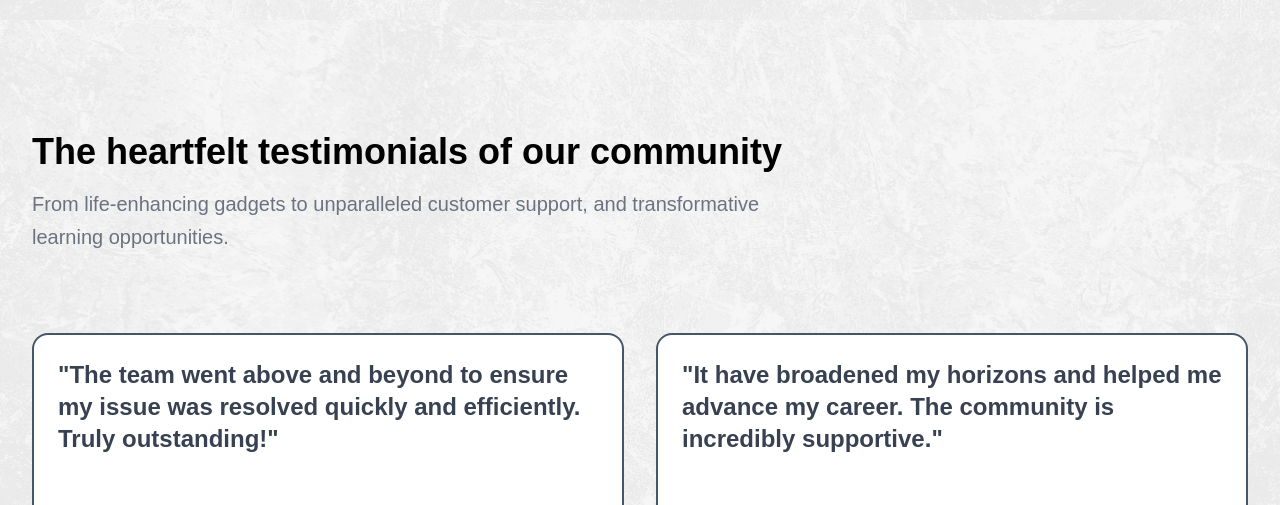
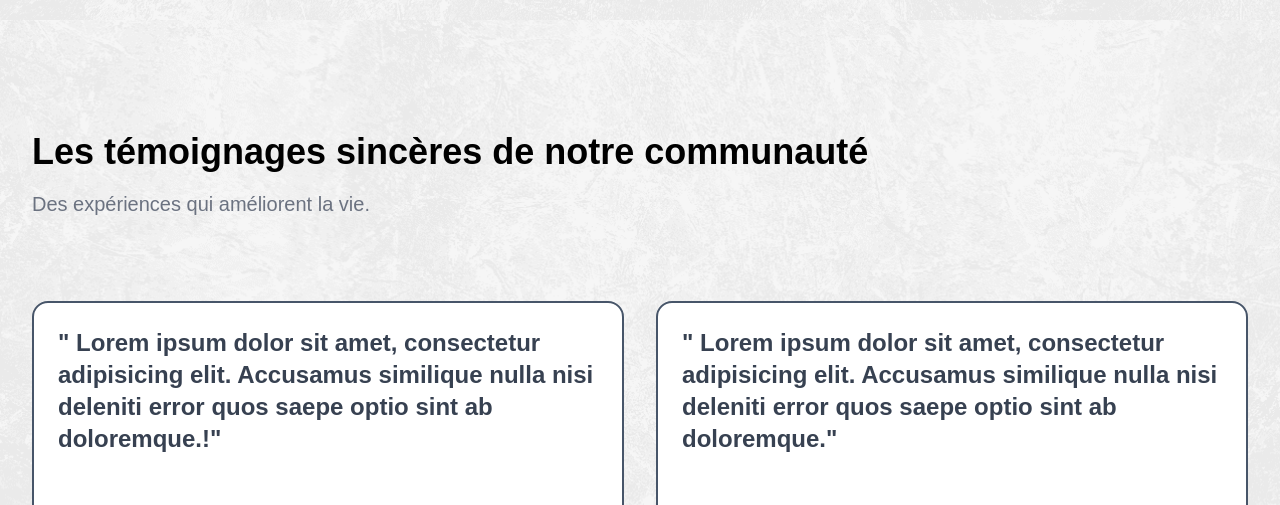
Before and after one commit to Jsendz/harrisonweb, a React (Vite) app: page / in a window 1280 px wide. Shown: the part 1580-2085 px from the top of the page. Built offline with nearby package versions, Linux system fonts and the light colour scheme; a web font is replaced by a local one; what tailwindcss-animated would draw is missing.

Commit message:
harrisonweb

```diff
--- a/src/component/Testimonials.jsx
+++ b/src/component/Testimonials.jsx
@@ -34,17 +34,19 @@ import {
     );
   }
 
+
+
   const testimonials = [
     {
       title:
-        "The team went above and beyond to ensure my issue was resolved quickly and efficiently. Truly outstanding!",
+        " Lorem ipsum dolor sit amet, consectetur adipisicing elit. Accusamus similique nulla nisi deleniti error quos saepe optio sint ab doloremque.!",
       client: "Jessica Devis",
       clientInfo: "Full Stack Developer @Netflix",
       img: "/image/netflix.svg",
     },
     {
       title:
-        "It have broadened my horizons and helped me advance my career. The community is incredibly supportive.",
+        " Lorem ipsum dolor sit amet, consectetur adipisicing elit. Accusamus similique nulla nisi deleniti error quos saepe optio sint ab doloremque.",
       client: "Marcell Glock",
       clientInfo: "Graphic Designer, @Coinbase",
       img: "https://www.material-tailwind.com/image/Logo-coinbase.svg",
@@ -60,14 +62,13 @@ import {
             color="blue-gray"
             className="mb-4 !text-2xl lg:!text-4xl font-loos"
           >
-            The heartfelt testimonials of our community
+            Les témoignages sincères de notre communauté
           </Typography>
           <Typography
             variant="lead"
             className="max-w-3xl !text-gray-500 mb-10 lg:mb-20 font-loos"
           >
-            From life-enhancing gadgets to unparalleled customer support, and
-            transformative learning opportunities.
+            Des expériences qui améliorent la vie.
           </Typography>
           <div className="grid gap-8 grid-cols-1 lg:grid-cols-2">
             {testimonials.map((props, key) => (
```
